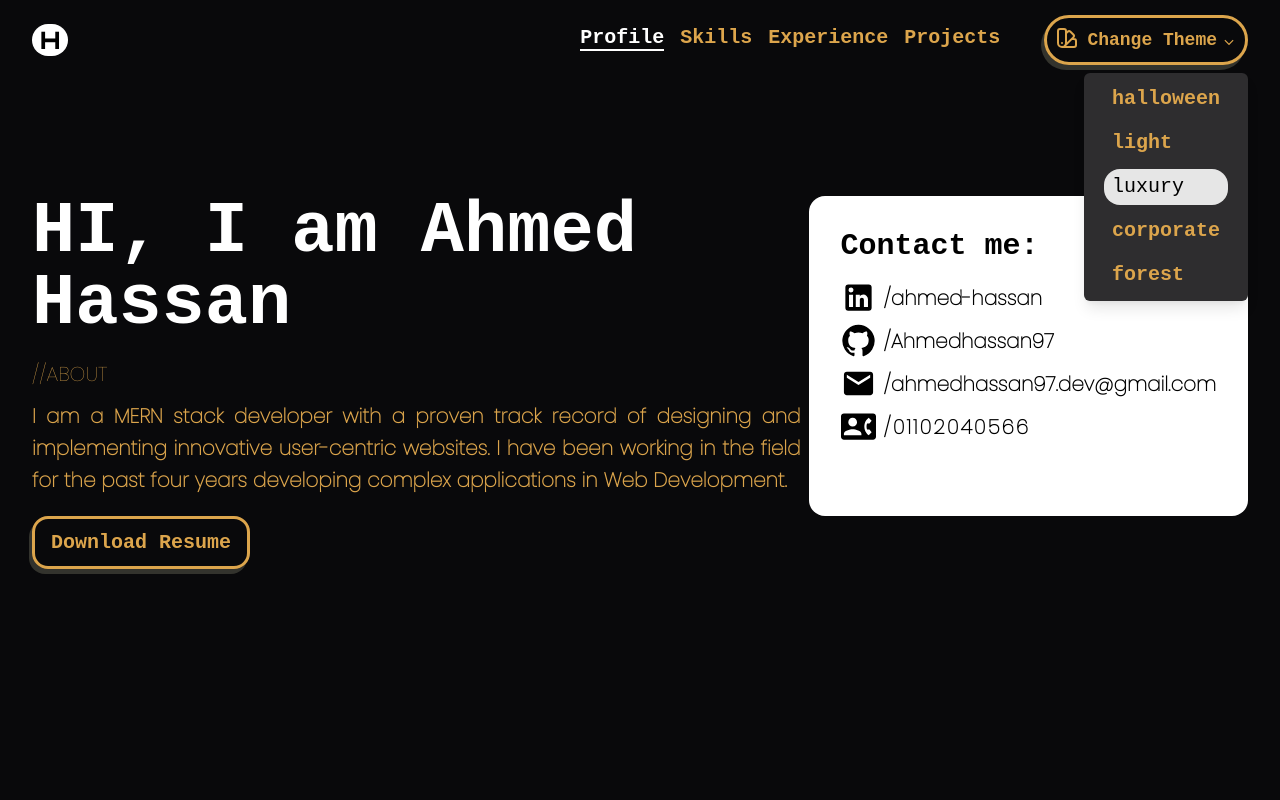
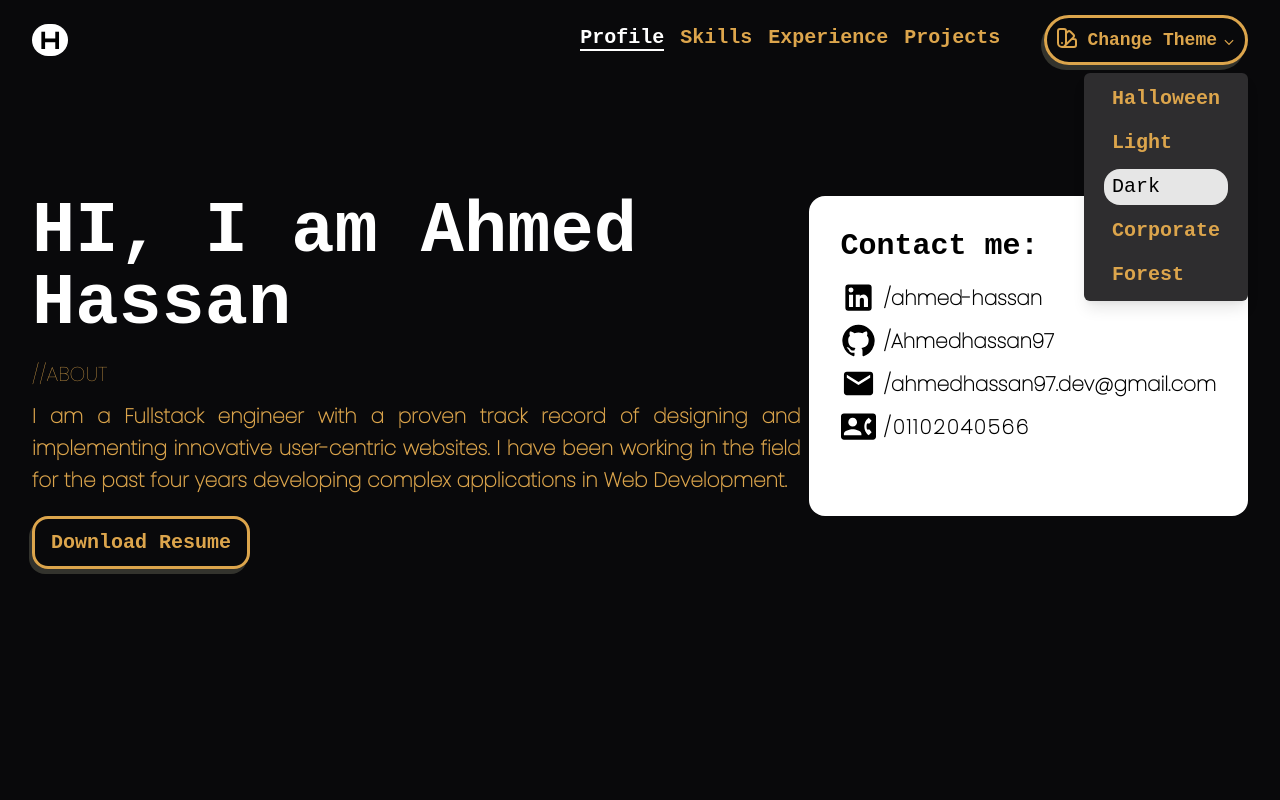
Before and after one commit to AhmedHassan97/my-website, a Next.js app: page / in a window 1280 px wide. Both pictures are taken after a click on the button "Change Theme". Shown: the top 800 px of the page. Built offline with nearby package versions, Linux system fonts and the light colour scheme.

Commit message:
fix: increase lighthouse performance and styling

```diff
--- a/components/Experience.js
+++ b/components/Experience.js
@@ -29,7 +29,7 @@ const Careers = {
       company: "Refolded",
       role: "Full Stack Engineer",
       date: "July 2021 -Current",
-      link: "",
+      link: "https://github.com/refolded",
       image:
         "https://images.unsplash.com/photo-1523050854058-8df90110c9f1?ixid=MnwxMjA3fDB8MHxwaG90by1wYWdlfHx8fGVufDB8fHx8&ixlib=rb-1.2.1&auto=format&fit=crop&w=1170&q=80",
       whatIDid: [
@@ -89,11 +89,11 @@ const Experiences = () => {
         <div className="divider w-1/2 lg:mx-auto mr-auto"></div>
 
         {/* container */}
-        <div className="flex flex-col mt-10 space-y-4 lg:ml-20">
+        <div className="flex flex-col mt-10 space-y-4 xl:mx-20">
           {/* single Card */}
           <div className="space-y-10 ">
             <h1
-              className="font-extrabold text-4xl "
+              className="font-extrabold text-4xl"
               style={{ fontFamily: "IBM Plex Mono,monospace" }}
             >
               Work Experience
--- a/components/Navbar/Nav.js
+++ b/components/Navbar/Nav.js
@@ -1,17 +1,13 @@
 import { Fragment, useEffect, useState } from "react";
 import { Disclosure, Menu, Transition } from "@headlessui/react";
-import { MenuIcon, XIcon, BackspaceIcon } from "@heroicons/react/outline";
+import { MenuIcon, XIcon } from "@heroicons/react/outline";
 import Link from "next/link";
 import { useTheme } from "next-themes";
 import Scrollspy from "react-scrollspy";
 import { useRouter } from "next/router";
-import ArrowBackIcon from "@mui/icons-material/ArrowBack";
 const themes = ["halloween", "light", "luxury", "corporate", "forest"];
-function classNames(...classes) {
-  return classes.filter(Boolean).join(" ");
-}
 
-const Navbar = (props) => {
+const Navbar = () => {
   const { theme, setTheme } = useTheme();
   const router = useRouter();
 
@@ -108,6 +104,7 @@ const Navbar = (props) => {
                 <Menu as="div" className="ml-3">
                   <div>
                     <Menu.Button
+                      aria-label="change-theme"
                       className="flex text-sm rounded-full hover:bg-primary hover:text-primary-content p-2 "
                       style={{
                         boxShadow: "-3px 5px #33332d",
@@ -161,7 +158,10 @@ const Navbar = (props) => {
                               }
                               onClick={() => setTheme(themeName)}
                             >
-                              {themeName}
+                              {themeName === "luxury"
+                                ? "Dark"
+                                : themeName[0].toUpperCase() +
+                                  themeName.substring(1)}
                             </button>
                           )}
                         </Menu.Item>
--- a/components/Profile.js
+++ b/components/Profile.js
@@ -48,10 +48,10 @@ const Profile = () => {
           </div>
           <div>
             <p className="mb-5 text-base-content font-bold text-justify leading-8">
-              I am a MERN stack developer with a proven track record of
-              designing and implementing innovative user-centric websites. I
-              have been working in the field for the past four years developing
-              complex applications in Web Development.
+              I am a Fullstack engineer with a proven track record of designing
+              and implementing innovative user-centric websites. I have been
+              working in the field for the past four years developing complex
+              applications in Web Development.
             </p>
           </div>
           <div style={{ fontFamily: "IBM Plex Mono,monospace" }}>
--- a/components/Projects/ProjectItems.js
+++ b/components/Projects/ProjectItems.js
@@ -60,7 +60,7 @@ const ProjectItems = (props) => {
       style={{ fontFamily: "poppins" }}
       className="mx-auto text-base-200-content flex flex-col text-base-content font-medium text-xl transition duration-100 ease-linear "
     >
-      <dl className="space-y-10 md:space-y-0 lg:grid lg:grid-cols-1 md:gap-x-8 md:gap-y-10 xl:mx-20 ">
+      <div className="space-y-10 md:space-y-0 lg:grid lg:grid-cols-1 md:gap-x-8 md:gap-y-10 xl:mx-20 ">
         {Projects.slice(props.start, props.end).map((feature) => (
           <div
             key={feature.name}
@@ -120,7 +120,7 @@ const ProjectItems = (props) => {
             </div>
           </div>
         ))}
-      </dl>
+      </div>
     </div>
   );
 };
--- a/components/Projects/Projects.js
+++ b/components/Projects/Projects.js
@@ -1,4 +1,3 @@
-import Link from "next/link";
 import ArrowForwardIcon from "@mui/icons-material/ArrowForward";
 import ProjectItems from "./ProjectItems";
 
@@ -39,11 +38,11 @@ const Projects = () => {
                 fontWeight: "600",
               }}
             >
-              <Link href="/Projects" aria-label="Projects Page">
-                <a aria-label="Projects Page">
-                  See More <ArrowForwardIcon />
-                </a>
-              </Link>
+              {/* <Link href="/Projects" aria-label="Projects Page"> */}
+              <a href="/Projects">
+                See More Projects <ArrowForwardIcon />
+              </a>
+              {/* </Link> */}
             </button>
           </div>
         </div>
--- a/pages/_document.js
+++ b/pages/_document.js
@@ -5,6 +5,8 @@ class MyDocument extends Document {
     return (
       <Html lang="en">
         <Head>
+          <meta name="theme-color" content="#FFFFFF" />
+
           <meta name="application-name" content="Ahmed Hassan's Websiite" />
           <meta name="apple-mobile-web-app-capable" content="yes" />
           <meta
@@ -21,13 +23,19 @@ class MyDocument extends Document {
           />
           <meta name="format-detection" content="telephone=no" />
           <meta name="mobile-web-app-capable" content="yes" />
+          <link
+            rel="apple-touch-icon"
+            sizes="192x192"
+            href="icon-192x192.png"
+          />
+
           {/* TIP: set viewport head meta tag in _app.js, otherwise it will show a warning */}
 
-          <link
+          {/* <link
             rel="apple-touch-icon"
             sizes="180x180"
             href="/icons/apple-touch-icon.png"
-          />
+          /> */}
           <link rel="manifest" href="/manifest.json" />
           <link rel="shortcut icon" href="/favicon.ico" />
 
```
